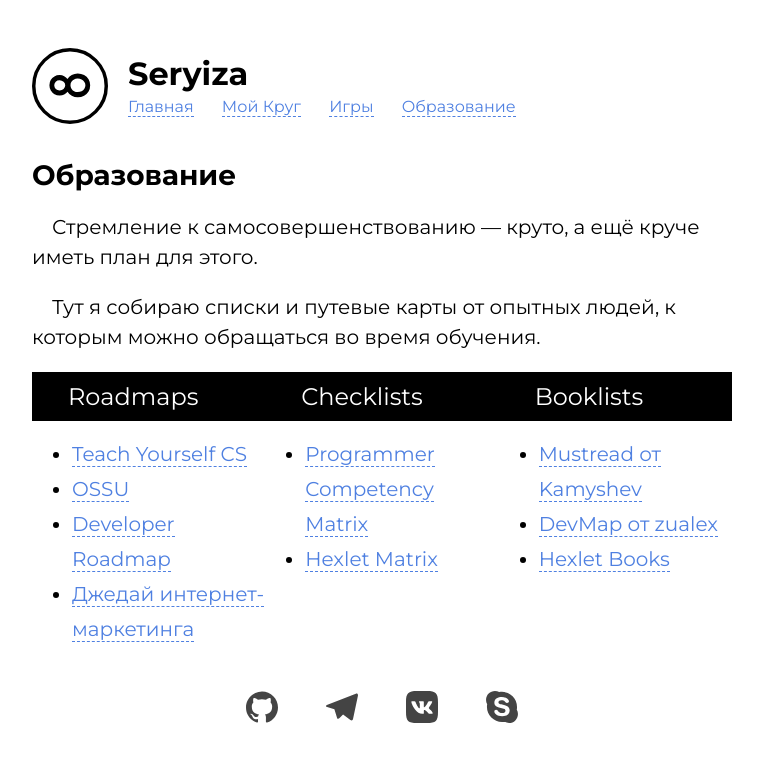
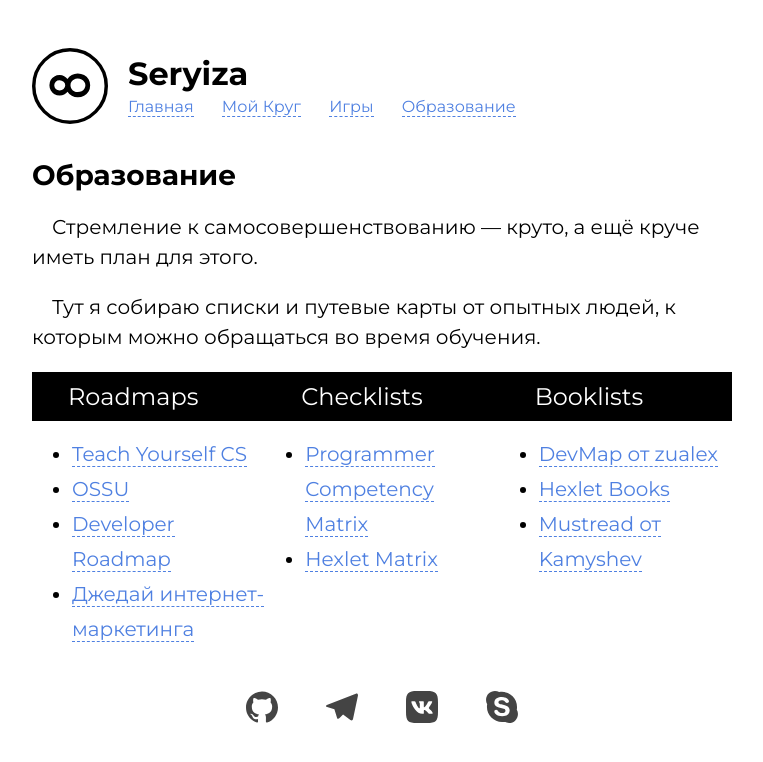
Before and after one commit to Seryiza/seryiza.github.io, a Jekyll site: the page built from education.html, in a window 1280 px wide. Shown: the top 762 px of the page, without its empty margins (258-1021 px from the left). Built offline with Jekyll 4.4.1, drawn with Linux system fonts in a browser that asks for light colours; some of the changed lines change nothing that is shown.

Commit message:
Понижен приоритет у списка книг Камышева

```diff
--- a/education.html
+++ b/education.html
@@ -22,12 +22,12 @@
 
   - title: Booklists
     links:
-      - text: Mustread от Kamyshev
-        href: https://read.kamyshev.me
       - text: DevMap от zualex
         href: https://github.com/zualex/devmap
       - text: Hexlet Books
         href: https://ru.hexlet.io/pages/recommended-books
+      - text: Mustread от Kamyshev
+        href: https://read.kamyshev.me
 ---
 
 <h2>Образование</h2>
```
